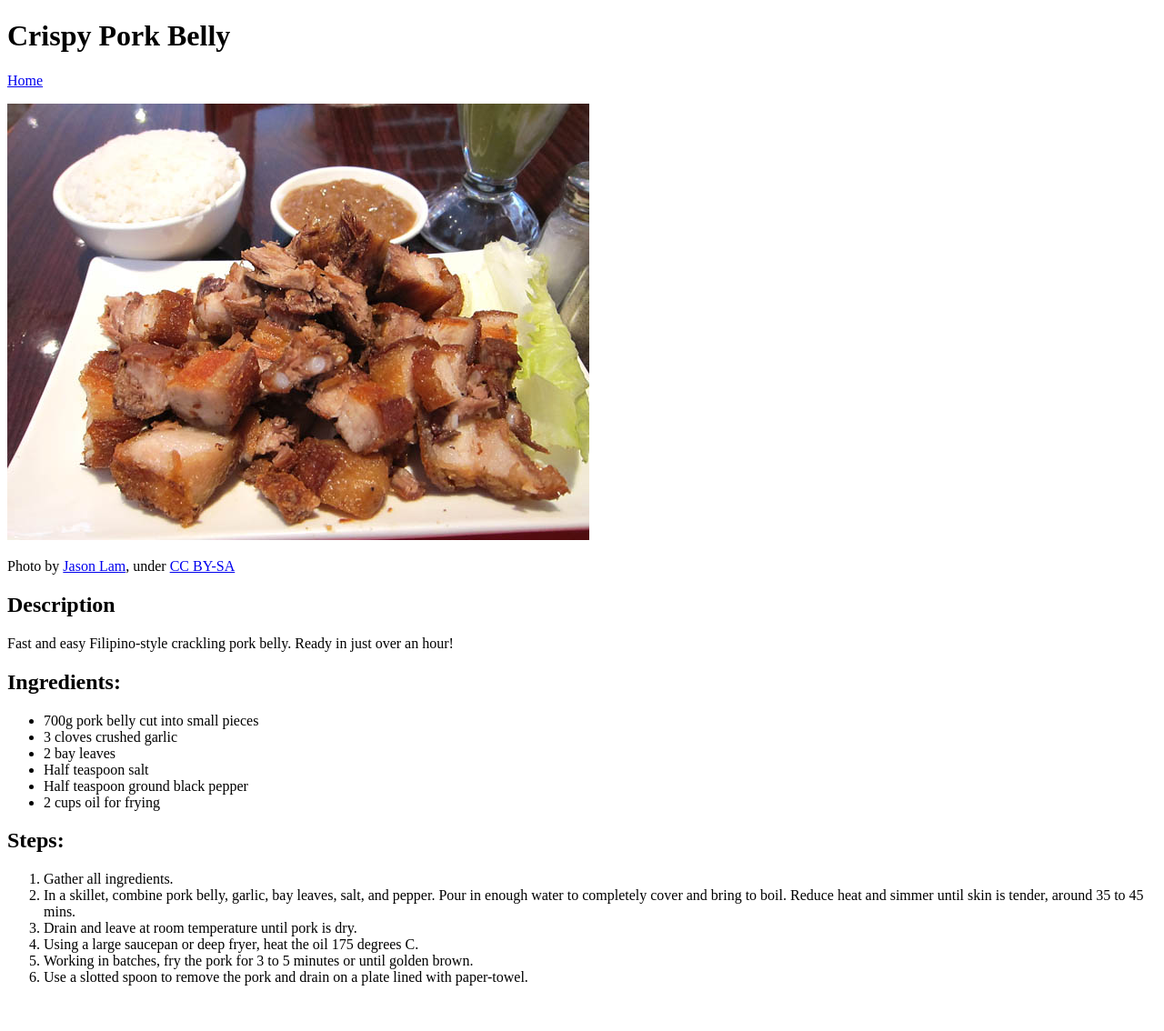
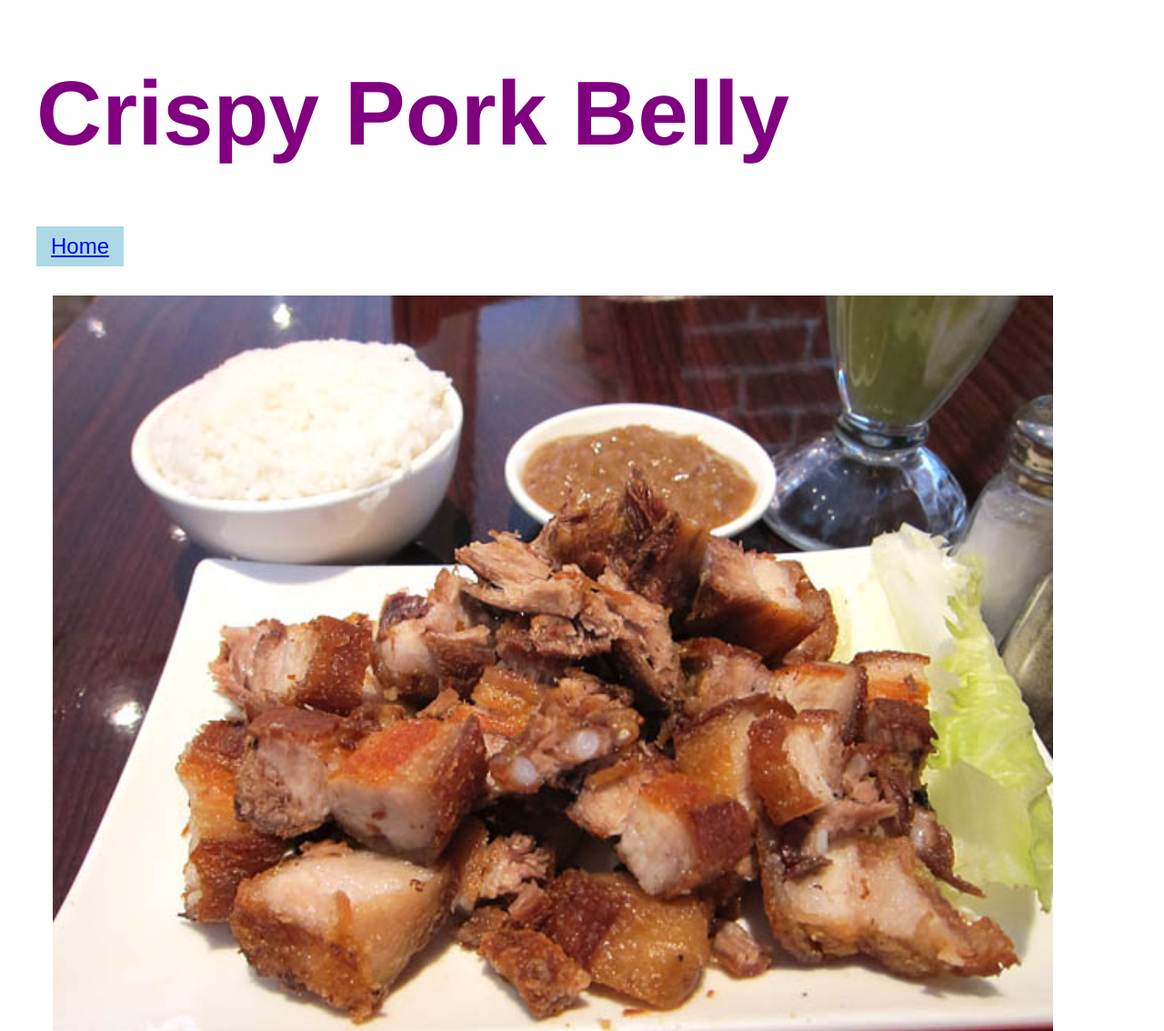
Before and after one commit to xavharg/odin-recipes, a plain HTML site: page recipes/crispy-pork-belly.html in a window 1280 px wide. Shown: the top 1134 px of the page at 91% size. Before the commit the page ends 1100 px from the top, so only its background shows below. Drawn offline with Linux system fonts and the light colour scheme.

Commit message:
style recipe site

```diff
--- a/recipes/crispy-pork-belly.html
+++ b/recipes/crispy-pork-belly.html
@@ -4,10 +4,11 @@
         <meta charset="UTF-8">
         <meta name="viewport" content="width=device-width, initial-scale=1.0">
         <title>Crispy Pork Belly</title>
+        <link rel="stylesheet" href="recipe-styles.css">
     </head>
     <body>
         <h1>Crispy Pork Belly</h1>
-        <p><a href="../index.html">Home</a></p>
+        <p class="home"><a href="../index.html">Home</a></p>
         <img src="../img/crispy-pork-belly.jpg" alt="Crispy pork belly on a plate">
         <p>Photo by <a href="https://www.flickr.com/photos/93512023@N00/4448162285">Jason Lam</a>, under <a href="https://creativecommons.org/licenses/by-sa/2.0/deed.en">CC BY-SA</a></p>
         <h2>Description</h2>
--- /dev/null
+++ b/recipes/recipe-styles.css
@@ -0,0 +1,39 @@
+h1,
+h2,
+p {
+    padding-left: 32px;
+    font-family: sans-serif;
+    width: 1100px;
+    font-size: 24px;
+}
+
+h1,
+h2 {
+    color: purple;
+    font-family: Helvetica, sans-serif;
+    font-size: 100px;
+}
+
+h2 {
+    font-size: 48px;
+}
+
+img {
+    padding-left: 50px;
+    width: 1100px;
+}
+
+ul,
+ol {
+    margin-left: 64px;
+    width: 1000px;
+    font-family: sans-serif;
+    font-size: 32px;
+}
+
+.home {
+    background-color: lightblue;
+    padding: 8px 16px;
+    margin: 32px;
+    width: fit-content;
+}
--- /dev/null
+++ b/styles.css
@@ -0,0 +1,13 @@
+li {
+    margin: 30px auto;
+    font-size: 24px;
+    font-family: sans-serif;
+    color: darkblue;
+}
+
+h1 {
+    font-size: 50px;
+    font-family: helvetica, serif;
+    padding: 30px;
+    color: purple;
+}
```
Also changed, not shown: index.html (+1 -0 lines), recipes/quattro-formaggi-pizza.html (+2 -1 lines), recipes/sand-crab-pasta.html (+2 -1 lines).
